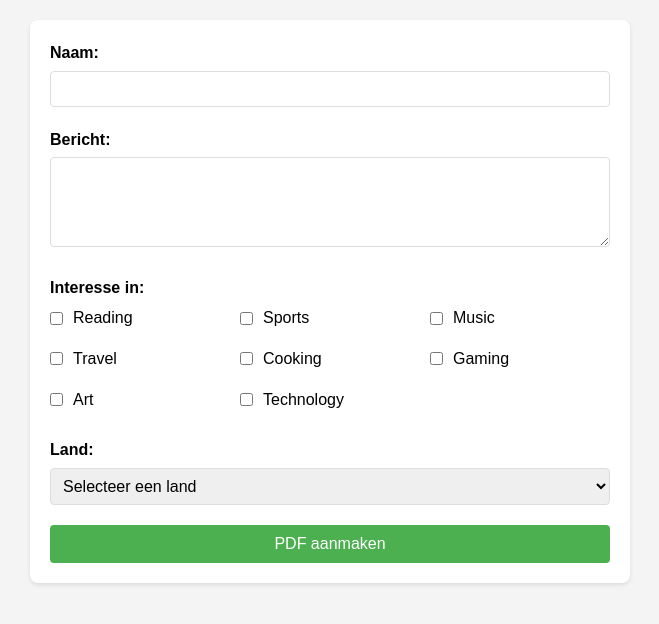
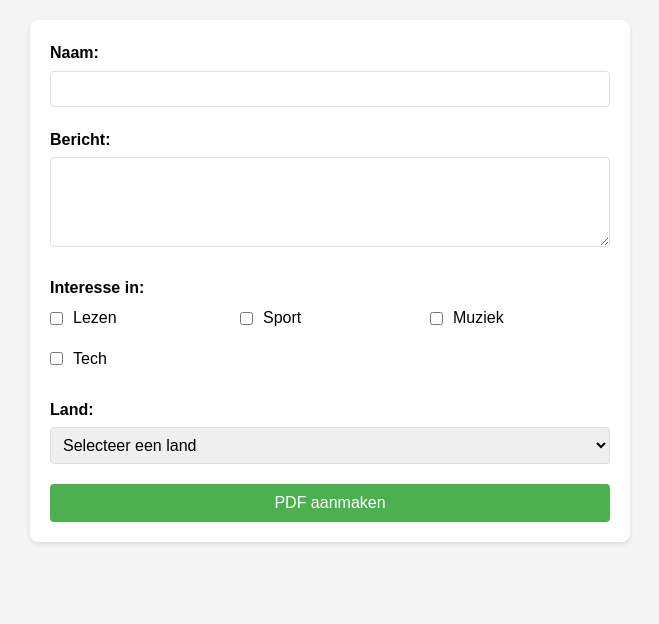
Before and after one commit to benmaas/benmaas.github.io, a plain HTML site: page form.html in a window 1280 px wide. Shown: the whole page, without its empty margins (310-969 px from the left). Drawn offline with Linux system fonts and the light colour scheme.

Commit message:
Update form.html

```diff
--- a/form.html
+++ b/form.html
@@ -101,14 +101,10 @@
             <div class="form-group">
                 <label>Interesse in:</label>
                 <div class="checkbox-group">
-                    <label><input type="checkbox" name="interests" value="Reading"> Reading</label>
-                    <label><input type="checkbox" name="interests" value="Sports"> Sports</label>
-                    <label><input type="checkbox" name="interests" value="Music"> Music</label>
-                    <label><input type="checkbox" name="interests" value="Travel"> Travel</label>
-                    <label><input type="checkbox" name="interests" value="Cooking"> Cooking</label>
-                    <label><input type="checkbox" name="interests" value="Gaming"> Gaming</label>
-                    <label><input type="checkbox" name="interests" value="Art"> Art</label>
-                    <label><input type="checkbox" name="interests" value="Technology"> Technology</label>
+                    <label><input type="checkbox" name="interests" value="Lezen"> Lezen</label>
+                    <label><input type="checkbox" name="interests" value="Sport"> Sport</label>
+                    <label><input type="checkbox" name="interests" value="Muziek"> Muziek</label>
+                    <label><input type="checkbox" name="interests" value="Tech"> Tech</label>
                 </div>
             </div>
 
@@ -116,11 +112,10 @@
                 <label for="country">Land:</label>
                 <select id="country" name="country" required>
                     <option value="">Selecteer een land</option>
-                    <option value="USA">United States</option>
-                    <option value="UK">United Kingdom</option>
+                    <option value="USA">Trump Country</option>
+                    <option value="VK">VK</option>
                     <option value="Canada">Canada</option>
-                    <option value="Australia">Australia</option>
-                    <option value="Germany">Germany</option>
+                    <option value="Duitsland">Duitsland</option>
                 </select>
             </div>
 
```
